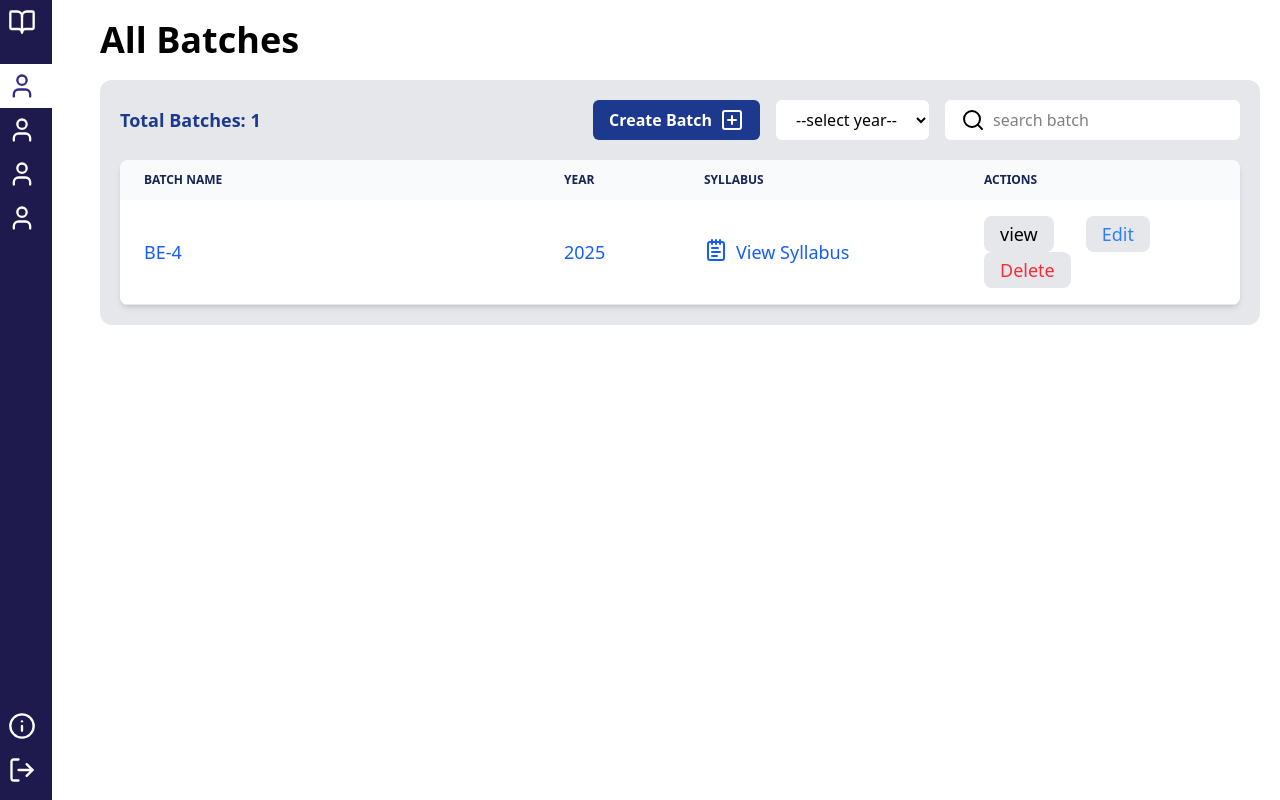
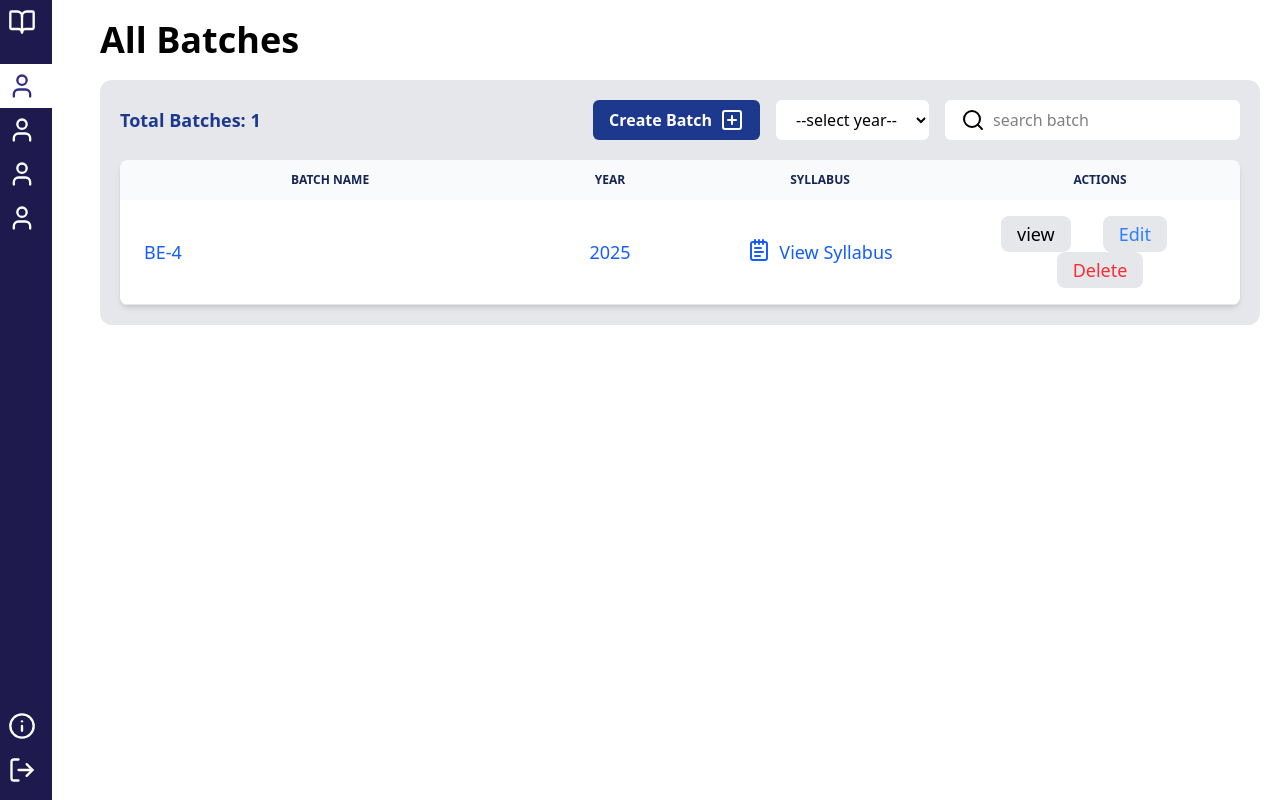
Before and after one commit to InsansaTechnoledge/Test-Series, a React (Vite) app in the folder TestSeries/: page /institute-landing in a window 1280 px wide. Both pictures are taken after a click on the button 26 px from the left and 86 px from the top of the page. Built offline with nearby package versions, Linux system fonts and the light colour scheme; no server answers.

Commit message:
alignment

```diff
--- a/TestSeries/features/afterAuth/components/InstituteSide/BatchList.jsx
+++ b/TestSeries/features/afterAuth/components/InstituteSide/BatchList.jsx
@@ -50,7 +50,7 @@ const BatchList = () => {
 
                 <div className="relative overflow-x-auto shadow-md sm:rounded-lg">
                     <table className="w-full text-sm text-left rtl:text-right text-blue-950">
-                        <thead className="text-xs text-blue-950 uppercase bg-gray-50">
+                        <thead className="text-xs text-blue-950 text-center uppercase bg-gray-50">
                             <tr>
                                 <th scope="col" className="w-3/10 px-6 py-3">
                                     Batch name
@@ -74,11 +74,11 @@ const BatchList = () => {
                                         <th scope="row" className="px-6 py-4 font-medium text-blue-600 whitespace-nowrap ">
                                             {batch.name}
                                         </th>
-                                        <td className="px-6 py-4">
+                                        <td className="px-6 py-4 text-center">
                                             {batch.year}
                                         </td>
                                         <td className="px-6 py-4">
-                                            <button className='flex space-x-2 hover:cursor-pointer hover:underline'>
+                                            <button className='mx-auto flex space-x-2 hover:cursor-pointer hover:underline'>
                                                 <div>
                                                     <NotepadText />
                                                 </div>
@@ -87,7 +87,8 @@ const BatchList = () => {
                                                 </span>
                                             </button>
                                         </td>
-                                        <td className="w-fit px-6 py-4 space-x-8">
+                                        <td className="text-center w-fit px-6 py-4 space-x-8">
+
                                             <button
                                                className="font-medium text-black hover:underline bg-gray-200 py-1 px-4 rounded-lg hover:cursor-pointer">
                                                 view
```
